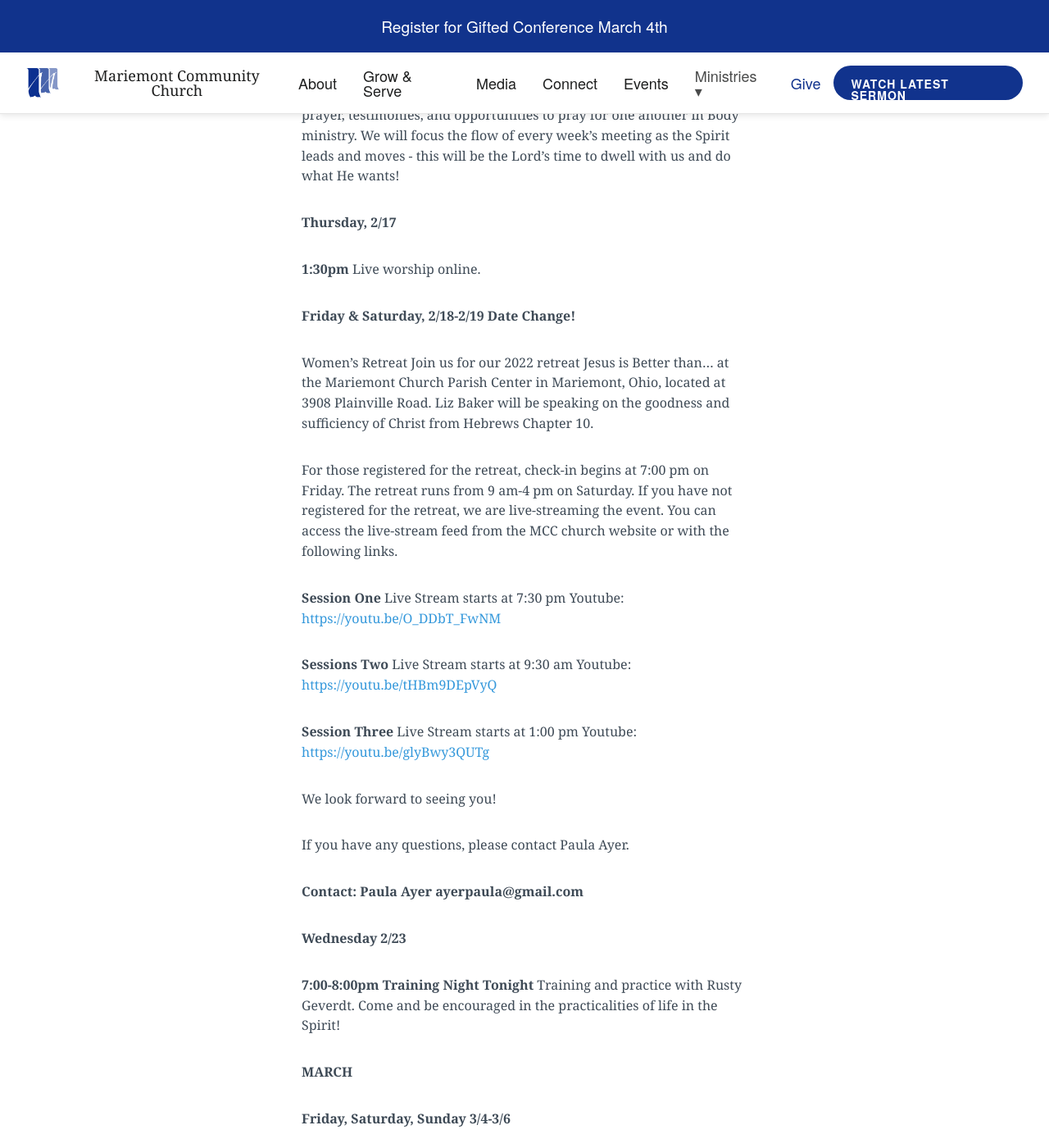
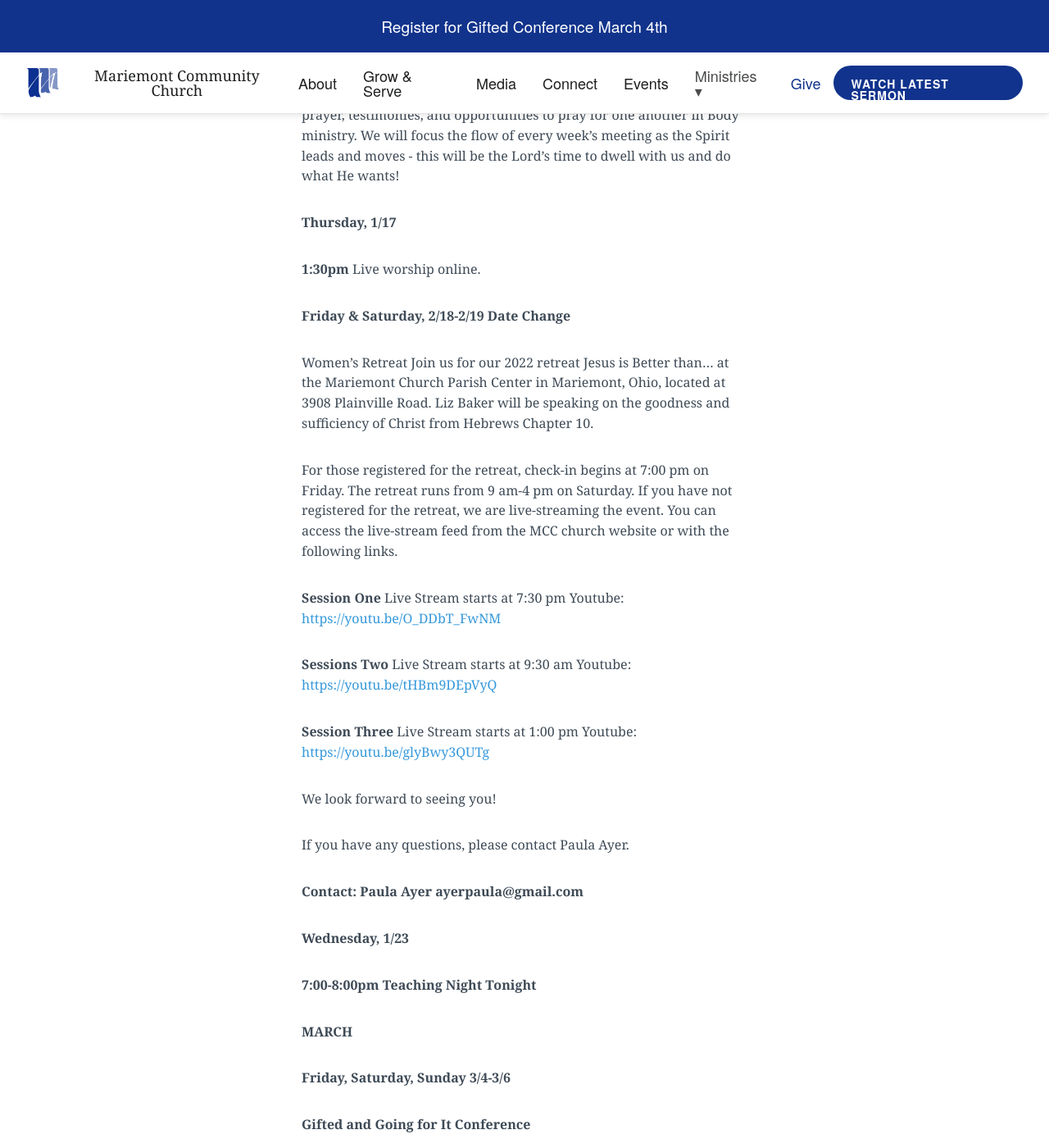
Before and after one commit to lukemoderwell/mariemont, a Jekyll site: the page built from updates.markdown, in a window 1280 px wide and 1400 px high, scrolled down 1566 px. Shown: the whole window at 82% size. Built offline with Jekyll 4.4.1, drawn with Linux system fonts in a browser that asks for light colours; nearby versions of some CDN libraries.

Commit message:
Updated Updates

```diff
--- a/updates.markdown
+++ b/updates.markdown
@@ -48,11 +48,11 @@
 
 Prayer and Worship night format weekly @ 7:00 p.m., featuring worship, prayer, intercession, communion, prophetic prayer, healing prayer, testimonies, and opportunities to pray for one another in Body ministry. We will focus the flow of every week’s meeting as the Spirit leads and moves - this will be the Lord’s time to dwell with us and do what He wants!
 
-**Thursday, 2/17**
+**Thursday, 1/17**
 
 **1:30pm** Live worship online.
 
-**Friday & Saturday, 2/18-2/19** **Date Change!**
+**Friday & Saturday, 2/18-2/19** **Date Change**
 
 Women’s Retreat Join us for our 2022 retreat Jesus is Better than… at the Mariemont Church Parish Center in Mariemont, Ohio, located at 3908 Plainville Road. Liz Baker will be speaking on the goodness and sufficiency of Christ from Hebrews Chapter 10.
 
@@ -73,9 +73,9 @@
 
 **Contact: Paula Ayer ayerpaula@gmail.com**
 
-**Wednesday 2/23**
+**Wednesday, 1/23**
 
-**7:00-8:00pm**  **Training Night Tonight** Training and practice with Rusty Geverdt. Come and be encouraged in the practicalities of life in the Spirit!
+**7:00-8:00pm**  **Teaching Night Tonight**
 
 **MARCH**
 
```
